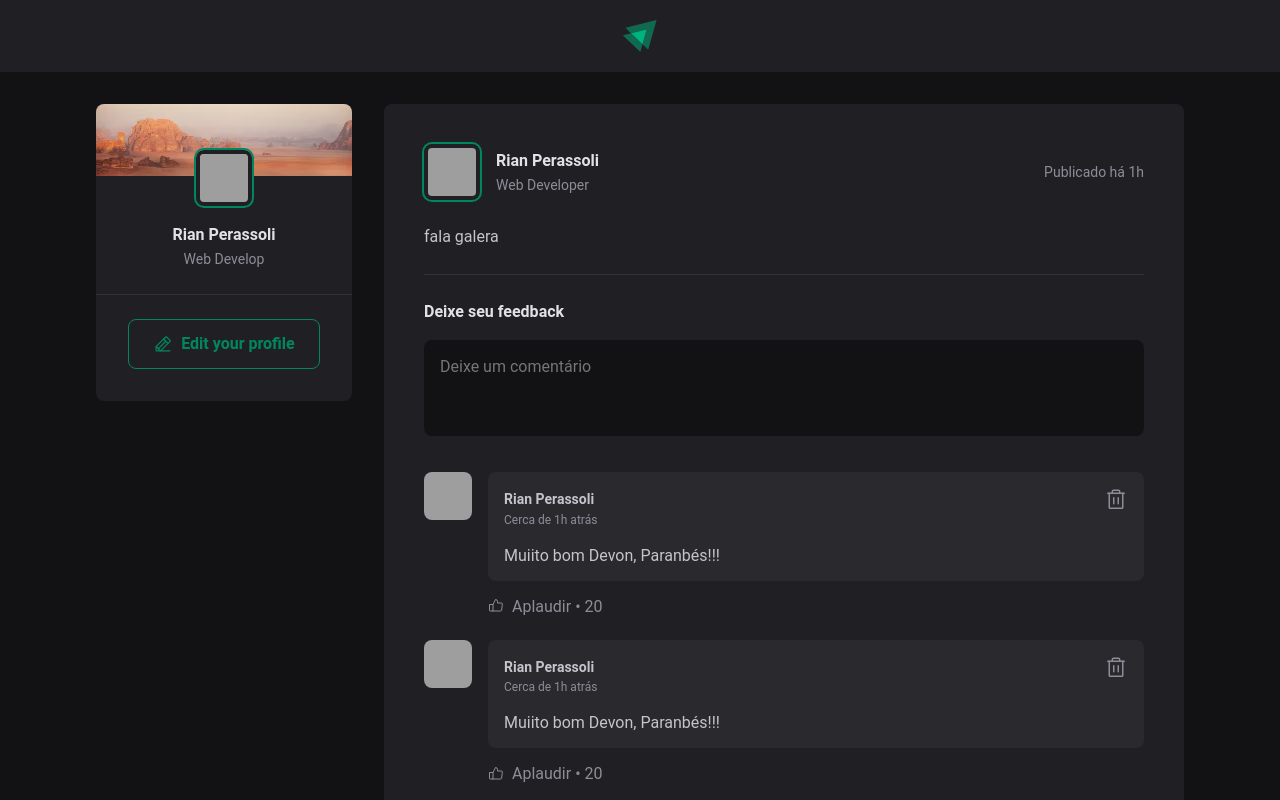
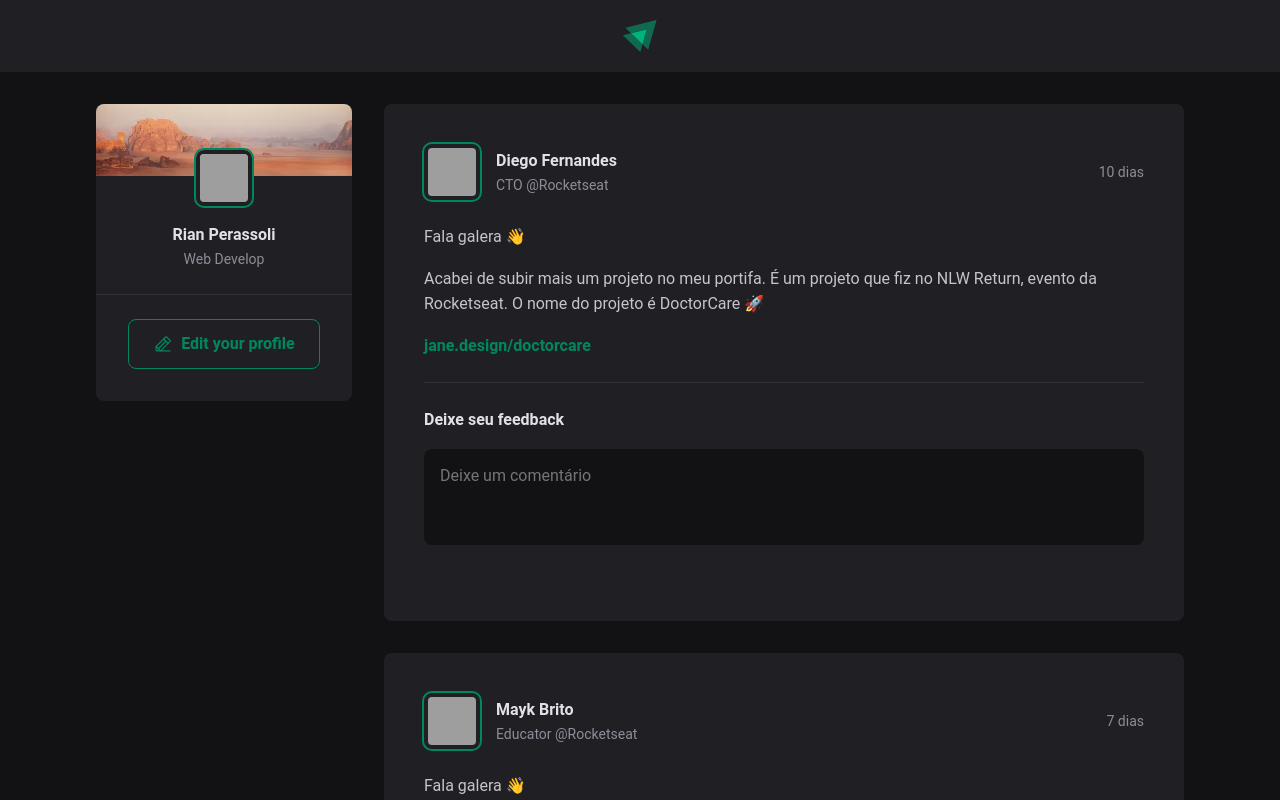
Before and after one commit to rianperassoli/ignite2023_fundamentals, a React (Vite) app: page / in a window 1280 px wide. Shown: the top 800 px of the page. Built offline with nearby package versions, Linux system fonts and the light colour scheme; grey boxes are pictures that could not be loaded.

Commit message:
Criado a passagem de parametros para o post

```diff
--- a/package.json
+++ b/package.json
@@ -10,6 +10,7 @@
     "preview": "vite preview"
   },
   "dependencies": {
+    "date-fns": "^2.30.0",
     "phosphor-react": "^1.4.1",
     "react": "^18.2.0",
     "react-dom": "^18.2.0"
--- a/src/App.jsx
+++ b/src/App.jsx
@@ -5,6 +5,45 @@
 import styles from "./App.module.css";
 
 import "./globals.css";
+
+const posts = [
+  {
+    id: 1,
+    author: {
+      avatarUrl: "https://github.com/diego3g.png",
+      name: "Diego Fernandes",
+      role: "CTO @Rocketseat",
+    },
+    content: [
+      { type: "paragraph", content: "Fala galera 👋" },
+      {
+        type: "paragraph",
+        content:
+          "Acabei de subir mais um projeto no meu portifa. É um projeto que fiz no NLW Return, evento da Rocketseat. O nome do projeto é DoctorCare 🚀",
+      },
+      { type: "link", content: "jane.design/doctorcare" },
+    ],
+    publishedAt: new Date("2023-09-23 23:48:21"),
+  },
+  {
+    id: 2,
+    author: {
+      avatarUrl: "https://github.com/maykbrito.png",
+      name: "Mayk Brito",
+      role: "Educator @Rocketseat",
+    },
+    content: [
+      { type: "paragraph", content: "Fala galera 👋" },
+      {
+        type: "paragraph",
+        content:
+          "Acabei de subir mais um projeto no meu portifa. É um projeto que fiz no NLW Return, evento da Rocketseat. O nome do projeto é DoctorCare 🚀",
+      },
+      { type: "link", content: "jane.design/doctorcare" },
+    ],
+    publishedAt: new Date("2023-09-20 20:15:36"),
+  },
+];
 
 export function App() {
   return (
@@ -14,8 +53,14 @@
       <div className={styles.wrapper}>
         <Sidebar />
         <main>
-          <Post />
-          <Post />
+          {posts.map((post) => (
+            <Post
+              key={post.id}
+              author={post.author}
+              content={post.content}
+              publishedAt={post.publishedAt}
+            />
+          ))}
         </main>
       </div>
     </>
--- a/src/components/Comment.jsx
+++ b/src/components/Comment.jsx
@@ -2,7 +2,7 @@
 import { Avatar } from "./Avatar";
 import styles from "./Comment.module.css";
 
-export function Comment() {
+export function Comment({ content }) {
   return (
     <div className={styles.comment}>
       <Avatar
@@ -25,7 +25,7 @@
             </button>
           </header>
 
-          <p>Muiito bom Devon, Paranbés!!!</p>
+          <p>{content}</p>
         </div>
 
         <footer>
--- a/src/components/Post.jsx
+++ b/src/components/Post.jsx
@@ -1,43 +1,85 @@
+import { useState } from "react";
+import { format, formatDistanceToNow } from "date-fns";
+import ptBR from "date-fns/locale/pt-BR";
+
 import { Comment } from "./Comment";
 import { Avatar } from "./Avatar";
 
 import styles from "./Post.module.css";
 
-export function Post() {
+export function Post({ author, content, publishedAt }) {
+  const publishedDateFormatted = format(
+    publishedAt,
+    "d 'de' LLLL 'às' HH:mm'h'",
+    { locale: ptBR }
+  );
+  const publishedDateRelativeToNow = formatDistanceToNow(publishedAt, {
+    locale: ptBR,
+    addSufix: true,
+  });
+
+  const [comments, setComments] = useState([]);
+  const [newCommentText, setNewCommentText] = useState("");
+
+  function handleCreateNewComment(event) {
+    event.preventDefault();
+
+    setComments([...comments, newCommentText]);
+    setNewCommentText("");
+  }
+
+  function handleNewCommentChange(event) {
+    setNewCommentText(event.target.value);
+  }
+
   return (
     <article className={styles.post}>
       <header>
         <div className={styles.author}>
-          <Avatar
-            src="https://github.com/diego3g.png"
-            alt="author image profile"
-          />
+          <Avatar src={author.avatarUrl} alt="author image profile" />
           <div className={styles.authorInfo}>
-            <strong>Rian Perassoli</strong>
-            <span>Web Developer</span>
+            <strong>{author.name}</strong>
+            <span>{author.role}</span>
           </div>
         </div>
 
-        <time title="11 de Maio ás 08:13h" dateTime="2022-05-11 08:13:30">
-          Publicado há 1h
+        <time
+          title={publishedDateFormatted}
+          dateTime={publishedAt.toISOString()}
+        >
+          {publishedDateRelativeToNow}
         </time>
       </header>
       <div className={styles.content}>
-        <p>fala galera</p>
+        {content.map(({ content, type }) => {
+          if (type === "link") {
+            return (
+              <p>
+                <a href="#">{content}</a>
+              </p>
+            );
+          } else {
+            return <p>{content}</p>;
+          }
+        })}
       </div>
 
-      <form className={styles.commentForm}>
+      <form className={styles.commentForm} onSubmit={handleCreateNewComment}>
         <strong>Deixe seu feedback</strong>
-        <textarea placeholder="Deixe um comentário" />
+        <textarea
+          placeholder="Deixe um comentário"
+          value={newCommentText}
+          onChange={handleNewCommentChange}
+        />
         <footer>
           <button type="submit">Publicar</button>
         </footer>
       </form>
 
       <div className={styles.commentList}>
-        <Comment />
-        <Comment />
-        <Comment />
+        {comments.map((comment, index) => (
+          <Comment key={index} content={comment} />
+        ))}
       </div>
     </article>
   );
```
Also changed, not shown: src/App.module.css (line endings or trailing spaces), 1 other file (tests, documents, lock files or other folders).
